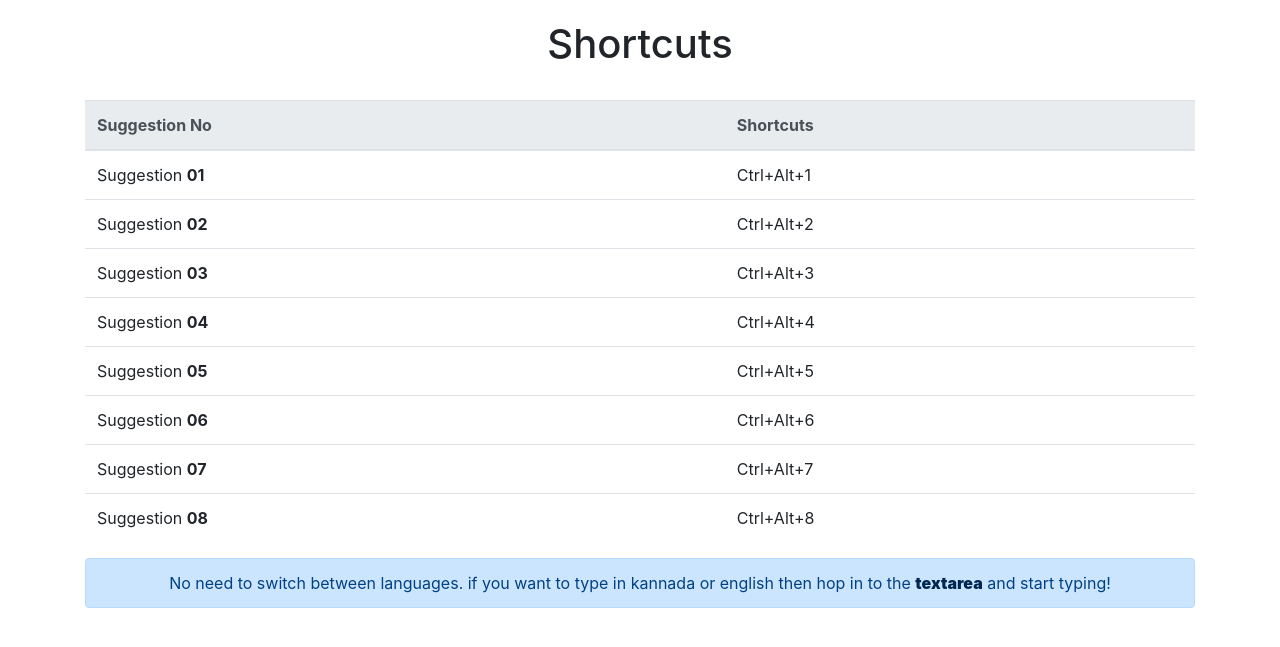
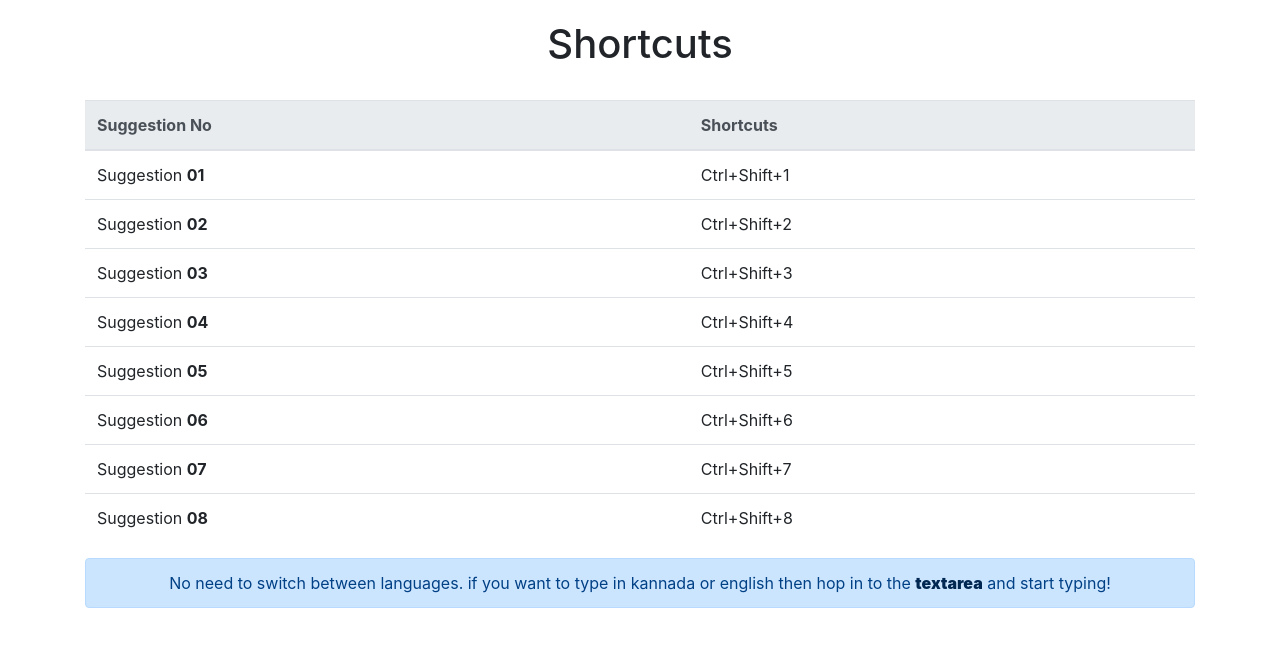
Before and after one commit to kushtej/kn-word-suggest, a Django app: page /help/ in a window 1280 px wide. Shown: the part 56-703 px from the top of the page. Run offline with Django 3.2, Linux system fonts and the light colour scheme; some libraries are stand-ins or nearby versions.

Commit message:
changed key binding due to complications

```diff
--- a/static/js/main.js
+++ b/static/js/main.js
@@ -34,7 +34,14 @@ $(document).ready(function () {
             $.ajax(information).done(function (data) {
 
                 for (var i = 0; i < 8; i++) {
-                    $('#' + i.toString()).val($.trim((i + 1).toString() + "." + data['word'][i]));
+                    if(data['word'][i] === '' || data['word'][i]==null)
+                    {
+                        $('#' + i.toString()).val(" ");
+                    }
+                    else
+                    {
+                        $('#' + i.toString()).val($.trim((i + 1).toString() + "." + data['word'][i]));
+                    }
                 }
 
             })
--- a/static/js/shortcuts.js
+++ b/static/js/shortcuts.js
@@ -225,14 +225,19 @@ $(document).ready(function () {
         var suggestion = '';
 
 
-        shortcut.add("ctrl+alt+1", function () {
+        shortcut.add("ctrl+shift+1", function () {
+            var text = $.trim($('#suggest').val());
+
             suggestion = $('#0').val().slice(2);
             remove_str = text.substring(text.lastIndexOf(" "))
+            //remaining_str=text.split(/[, ]+/).pop();
             remaining_str = text.replace(remove_str, '');
             $('#suggest').val(remaining_str + " " + suggestion + " ");
         });
 
-        shortcut.add("ctrl+alt+2", function () {
+        shortcut.add("ctrl+shift+2", function () {
+            var text = $.trim($('#suggest').val());
+
             suggestion = $('#1').val().slice(2);
             remove_str = text.substring(text.lastIndexOf(" "))
             remaining_str = text.replace(remove_str, '');
@@ -240,7 +245,9 @@ $(document).ready(function () {
         });
 
 
-        shortcut.add("ctrl+alt+3", function () {
+        shortcut.add("ctrl+shift+3", function () {
+            var text = $.trim($('#suggest').val());
+
             suggestion = $('#2').val().slice(2);
             remove_str = text.substring(text.lastIndexOf(" "))
             remaining_str = text.replace(remove_str, '');
@@ -248,7 +255,9 @@ $(document).ready(function () {
         });
 
 
-        shortcut.add("ctrl+alt+4", function () {
+        shortcut.add("ctrl+shift+4", function () {
+            var text = $.trim($('#suggest').val());
+
             suggestion = $('#3').val().slice(2);
             remove_str = text.substring(text.lastIndexOf(" "))
             remaining_str = text.replace(remove_str, '');
@@ -256,7 +265,9 @@ $(document).ready(function () {
         });
 
 
-        shortcut.add("ctrl+alt+5", function () {
+        shortcut.add("ctrl+shift+5", function () {
+            var text = $.trim($('#suggest').val());
+
             suggestion = $('#4').val().slice(2);
             remove_str = text.substring(text.lastIndexOf(" "))
             remaining_str = text.replace(remove_str, '');
@@ -264,21 +275,27 @@ $(document).ready(function () {
         });
 
 
-        shortcut.add("ctrl+alt+6", function () {
+        shortcut.add("ctrl+shift+6", function () {
+            var text = $.trim($('#suggest').val());
+
             suggestion = $('#5').val().slice(2);
             remove_str = text.substring(text.lastIndexOf(" "))
             remaining_str = text.replace(remove_str, '');
             $('#suggest').val(remaining_str + " " + suggestion + " ");
         });
 
-        shortcut.add("ctrl+alt+7", function () {
+        shortcut.add("ctrl+shift+7", function () {
+            var text = $.trim($('#suggest').val());
+
             suggestion = $('#6').val().slice(2);
             remove_str = text.substring(text.lastIndexOf(" "))
             remaining_str = text.replace(remove_str, '');
             $('#suggest').val(remaining_str + " " + suggestion + " ");
         });
 
-        shortcut.add("ctrl+alt+8", function () {
+        shortcut.add("ctrl+shift+8", function () {
+            var text = $.trim($('#suggest').val());
+
             suggestion = $('#7').val().slice(2);
             remove_str = text.substring(text.lastIndexOf(" "))
             remaining_str = text.replace(remove_str, '');
--- a/templates/help.html
+++ b/templates/help.html
@@ -22,41 +22,41 @@
         <tbody>
             <tr>
                 <td>Suggestion <strong>01</strong></td>
-                <td>Ctrl+Alt+1</td>
+                <td>Ctrl+Shift+1</td>
 
             </tr>
             <tr>
                 <td>Suggestion <strong>02</strong></td>
-                <td>Ctrl+Alt+2</td>
+                <td>Ctrl+Shift+2</td>
             </tr>
             <tr>
                 <td>Suggestion <strong>03</strong></td>
-                <td>Ctrl+Alt+3</td>
+                <td>Ctrl+Shift+3</td>
 
             </tr>
             <tr>
                 <td>Suggestion <strong>04</strong></td>
-                <td>Ctrl+Alt+4</td>
+                <td>Ctrl+Shift+4</td>
 
             </tr>
             <tr>
                 <td>Suggestion <strong>05</strong></td>
-                <td>Ctrl+Alt+5</td>
+                <td>Ctrl+Shift+5</td>
 
             </tr>
             <tr>
                 <td>Suggestion <strong>06</strong></td>
-                <td>Ctrl+Alt+6</td>
+                <td>Ctrl+Shift+6</td>
 
             </tr>
             <tr>
                 <td>Suggestion <strong>07</strong></td>
-                <td>Ctrl+Alt+7</td>
+                <td>Ctrl+Shift+7</td>
 
             </tr>
             <tr>
                 <td>Suggestion <strong>08</strong></td>
-                <td>Ctrl+Alt+8</td>
+                <td>Ctrl+Shift+8</td>
 
             </tr>
         </tbody>
```
Also changed, not shown: README.md, 1 other file.
